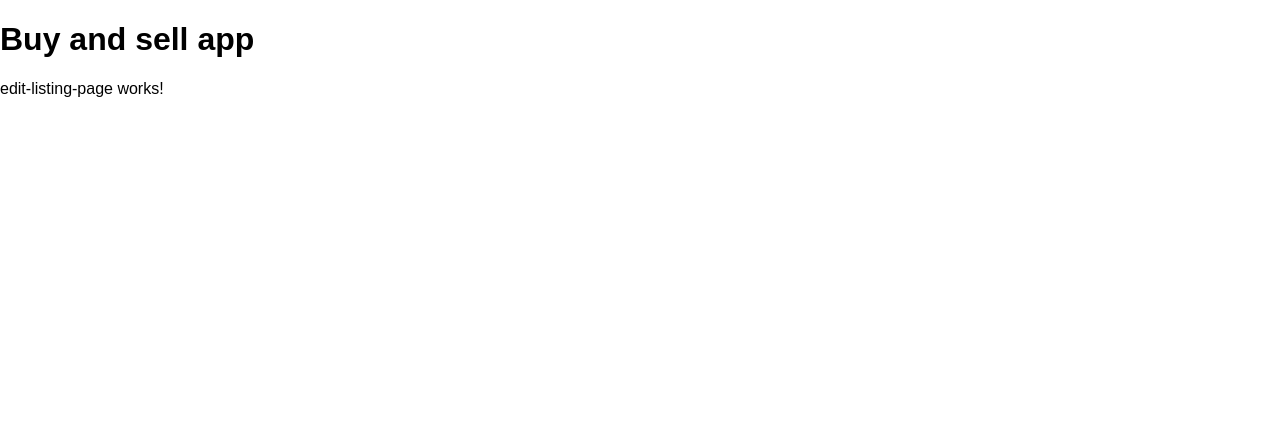
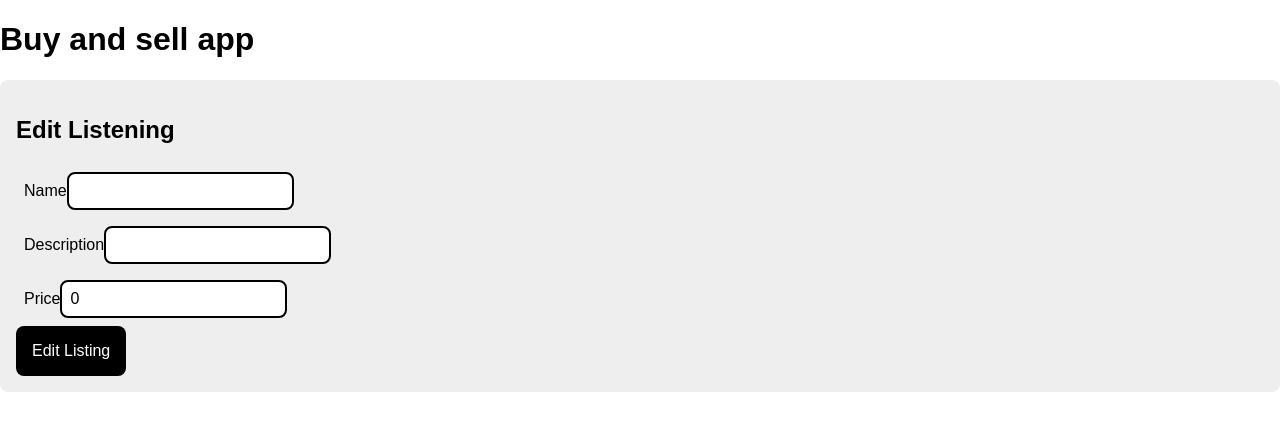
Before and after one commit to denisakita/buy-sell-app, an Angular app: page /edit-listing/1 in a window 1280 px wide. Shown: the top 430 px of the page. Built offline with nearby package versions, Linux system fonts and the light colour scheme.

Commit message:
create listing data form

```diff
--- a/src/app/components/edit-listing-page/edit-listing-page.component.html
+++ b/src/app/components/edit-listing-page/edit-listing-page.component.html
@@ -1 +1,5 @@
-<p>edit-listing-page works!</p>
+<div class="content-box">
+  <h2>Edit Listening</h2>
+  <app-listing-data-form></app-listing-data-form>
+
+</div>
--- a/src/app/components/listing-data-form/listing-data-form.component.html
+++ b/src/app/components/listing-data-form/listing-data-form.component.html
@@ -1 +1,15 @@
-<p>listing-data-form works!</p>
+  <form [formGroup]="listingFG" (ngSubmit)="onSubmit()">
+    <div>
+      <label for="name">Name</label>
+      <input id="name" name="name" formControlName="name"/>
+    </div>
+    <div>
+      <label for="description">Description</label>
+      <input id="description" name="description" formControlName="description"/>
+    </div>
+    <div>
+      <label for="price">Price</label>
+      <input id="price" name="price" type="number" formControlName="price"/>
+    </div>
+    <button type="submit">Edit Listing</button>
+  </form>
--- a/src/app/components/listing-data-form/listing-data-form.component.ts
+++ b/src/app/components/listing-data-form/listing-data-form.component.ts
@@ -1,10 +1,39 @@
-import {Component} from '@angular/core';
+import {Component, OnInit} from '@angular/core';
+import {Router} from "@angular/router";
+import {FormBuilder, FormGroup, Validators} from "@angular/forms";
+import {Listing} from "../../models/types";
 
 @Component({
   selector: 'app-listing-data-form',
   templateUrl: './listing-data-form.component.html',
   styleUrl: './listing-data-form.component.css'
 })
-export class ListingDataFormComponent {
+export class ListingDataFormComponent implements OnInit {
+  listingFG: FormGroup = new FormGroup({})
+
+  constructor(
+    private router: Router,
+    private fb: FormBuilder,
+  ) {
+  }
+
+  ngOnInit() {
+    this.listingFG = this.fb.group({
+      name: ['', Validators.required],
+      description: [''],
+      price: [0, Validators.min(0)]
+    });
+  }
+
+  onSubmit() {
+    if (this.listingFG.valid) {
+      const newListing: Listing = this.listingFG.value;
+
+      alert('Edit listing...');
+      this.router.navigateByUrl('/my-listings');
+    } else {
+      alert('Please fill out all required fields.');
+    }
+  }
 
 }
```
